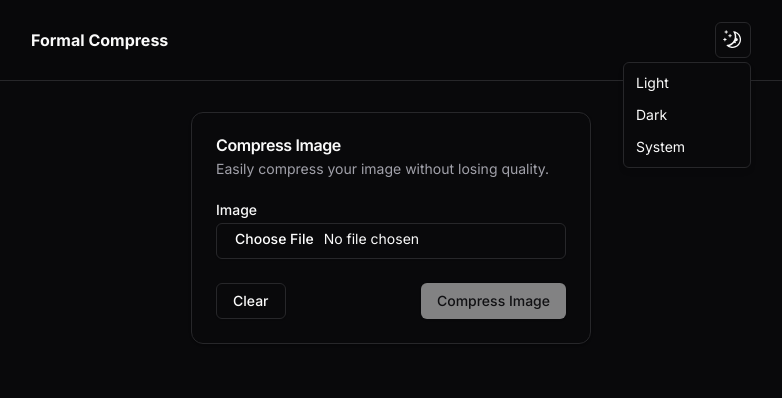
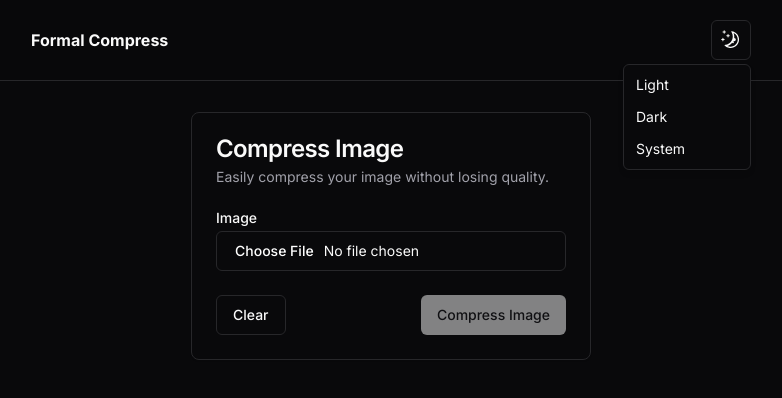
Before and after one commit to CanaryCoders/FormalCompress, a Next.js app: page / in a window 1280 px wide. Both pictures are taken after a click on the button "Toggle theme". Shown: the top 398 px of the page, without its empty margins (249-1031 px from the left). Built offline with nearby package versions, Linux system fonts and the light colour scheme.

Commit message:
Progressive blur

```diff
--- a/package.json
+++ b/package.json
@@ -18,6 +18,7 @@
     "browser-image-compression": "^2.0.2",
     "class-variance-authority": "^0.7.0",
     "clsx": "^2.1.1",
+    "lucide-react": "^0.400.0",
     "next": "14.2.4",
     "next-themes": "^0.3.0",
     "react": "^18",
--- a/src/app/layout.tsx
+++ b/src/app/layout.tsx
@@ -4,6 +4,7 @@ import "./globals.css";
 import { ThemeProvider } from "@/components/theme-provider";
 
 import { cn } from "@/lib/utils";
+import BlurLayers from "@/components/progressive-blur";
 
 const fontSans = FontSans({
   subsets: ["latin"],
@@ -36,6 +37,7 @@ export default function RootLayout({
           disableTransitionOnChange
         >
           {children}
+          <BlurLayers />
         </ThemeProvider>
       </body>
     </html>
--- /dev/null
+++ b/src/components/progressive-blur.tsx
@@ -0,0 +1,52 @@
+"use client";
+import React from "react";
+
+const blurLayers = [
+  { blur: 0, gradient: "0%, rgba(0, 0, 0, 1) 20%" },
+  { blur: 0.205761316872428, gradient: "10%, rgba(0, 0, 0, 1) 30%" },
+  { blur: 0.823045267489712, gradient: "20%, rgba(0, 0, 0, 1) 40%" },
+  { blur: 1.8518518518518516, gradient: "30%, rgba(0, 0, 0, 1) 50%" },
+  { blur: 3.292181069958848, gradient: "40%, rgba(0, 0, 0, 1) 60%" },
+  { blur: 5.144032921810701, gradient: "50%, rgba(0, 0, 0, 1) 70%" },
+  { blur: 7.4074074074074066, gradient: "60%, rgba(0, 0, 0, 1) 80%" },
+  { blur: 10.082304526748972, gradient: "70%, rgba(0, 0, 0, 1) 90%" },
+  { blur: 13.168724279835391, gradient: "80%, rgba(0, 0, 0, 1) 100%" },
+  { blur: 16.666666666666668, gradient: "90%, rgba(0, 0, 0, 1) 100%" },
+];
+
+const BlurLayers = () => {
+  return (
+    <div className="blur-container z-50">
+      {blurLayers.map((layer, index) => (
+        <div
+          key={index}
+          className="blur-layer"
+          style={{
+            backdropFilter: `blur(${layer.blur}px)`,
+            WebkitBackdropFilter: `blur(${layer.blur}px)`,
+            maskImage: `linear-gradient(to bottom, rgba(0, 0, 0, 0) ${layer.gradient})`,
+            WebkitMaskImage: `linear-gradient(to bottom, rgba(0, 0, 0, 0) ${layer.gradient})`,
+            zIndex: index + 1,
+          }}
+        />
+      ))}
+      <style jsx>{`
+        .blur-container {
+          position: fixed;
+          bottom: 0;
+          width: 100%;
+          height: 100px; /* Adjust the height as needed */
+        }
+
+        .blur-layer {
+          position: absolute;
+          inset: 0;
+          width: 100%;
+          height: 100%;
+        }
+      `}</style>
+    </div>
+  );
+};
+
+export default BlurLayers;
--- a/src/components/ui/button.tsx
+++ b/src/components/ui/button.tsx
@@ -5,26 +5,25 @@ import { cva, type VariantProps } from "class-variance-authority"
 import { cn } from "@/lib/utils"
 
 const buttonVariants = cva(
-  "inline-flex items-center justify-center whitespace-nowrap rounded-md text-sm font-medium transition-colors focus-visible:outline-none focus-visible:ring-1 focus-visible:ring-ring disabled:pointer-events-none disabled:opacity-50",
+  "inline-flex items-center justify-center whitespace-nowrap rounded-md text-sm font-medium ring-offset-background transition-colors focus-visible:outline-none focus-visible:ring-2 focus-visible:ring-ring focus-visible:ring-offset-2 disabled:pointer-events-none disabled:opacity-50",
   {
     variants: {
       variant: {
-        default:
-          "bg-primary text-primary-foreground shadow hover:bg-primary/90",
+        default: "bg-primary text-primary-foreground hover:bg-primary/90",
         destructive:
-          "bg-destructive text-destructive-foreground shadow-sm hover:bg-destructive/90",
+          "bg-destructive text-destructive-foreground hover:bg-destructive/90",
         outline:
-          "border border-input bg-background shadow-sm hover:bg-accent hover:text-accent-foreground",
+          "border border-input bg-background hover:bg-accent hover:text-accent-foreground",
         secondary:
-          "bg-secondary text-secondary-foreground shadow-sm hover:bg-secondary/80",
+          "bg-secondary text-secondary-foreground hover:bg-secondary/80",
         ghost: "hover:bg-accent hover:text-accent-foreground",
         link: "text-primary underline-offset-4 hover:underline",
       },
       size: {
-        default: "h-9 px-4 py-2",
-        sm: "h-8 rounded-md px-3 text-xs",
-        lg: "h-10 rounded-md px-8",
-        icon: "h-9 w-9",
+        default: "h-10 px-4 py-2",
+        sm: "h-9 rounded-md px-3",
+        lg: "h-11 rounded-md px-8",
+        icon: "h-10 w-10",
       },
     },
     defaultVariants: {
--- a/src/components/ui/card.tsx
+++ b/src/components/ui/card.tsx
@@ -9,7 +9,7 @@ const Card = React.forwardRef<
   <div
     ref={ref}
     className={cn(
-      "rounded-xl border bg-card text-card-foreground shadow",
+      "rounded-lg border bg-card text-card-foreground shadow-sm",
       className
     )}
     {...props}
@@ -35,7 +35,10 @@ const CardTitle = React.forwardRef<
 >(({ className, ...props }, ref) => (
   <h3
     ref={ref}
-    className={cn("font-semibold leading-none tracking-tight", className)}
+    className={cn(
+      "text-2xl font-semibold leading-none tracking-tight",
+      className
+    )}
     {...props}
   />
 ))
--- a/src/components/ui/dialog.tsx
+++ b/src/components/ui/dialog.tsx
@@ -2,7 +2,7 @@
 
 import * as React from "react"
 import * as DialogPrimitive from "@radix-ui/react-dialog"
-import { Cross2Icon } from "@radix-ui/react-icons"
+import { X } from "lucide-react"
 
 import { cn } from "@/lib/utils"
 
@@ -45,7 +45,7 @@ const DialogContent = React.forwardRef<
     >
       {children}
       <DialogPrimitive.Close className="absolute right-4 top-4 rounded-sm opacity-70 ring-offset-background transition-opacity hover:opacity-100 focus:outline-none focus:ring-2 focus:ring-ring focus:ring-offset-2 disabled:pointer-events-none data-[state=open]:bg-accent data-[state=open]:text-muted-foreground">
-        <Cross2Icon className="h-4 w-4" />
+        <X className="h-4 w-4" />
         <span className="sr-only">Close</span>
       </DialogPrimitive.Close>
     </DialogPrimitive.Content>
@@ -112,8 +112,8 @@ export {
   Dialog,
   DialogPortal,
   DialogOverlay,
+  DialogClose,
   DialogTrigger,
-  DialogClose,
   DialogContent,
   DialogHeader,
   DialogFooter,
--- a/src/components/ui/dropdown-menu.tsx
+++ b/src/components/ui/dropdown-menu.tsx
@@ -2,11 +2,7 @@
 
 import * as React from "react"
 import * as DropdownMenuPrimitive from "@radix-ui/react-dropdown-menu"
-import {
-  CheckIcon,
-  ChevronRightIcon,
-  DotFilledIcon,
-} from "@radix-ui/react-icons"
+import { Check, ChevronRight, Circle } from "lucide-react"
 
 import { cn } from "@/lib/utils"
 
@@ -38,7 +34,7 @@ const DropdownMenuSubTrigger = React.forwardRef<
     {...props}
   >
     {children}
-    <ChevronRightIcon className="ml-auto h-4 w-4" />
+    <ChevronRight className="ml-auto h-4 w-4" />
   </DropdownMenuPrimitive.SubTrigger>
 ))
 DropdownMenuSubTrigger.displayName =
@@ -69,8 +65,7 @@ const DropdownMenuContent = React.forwardRef<
       ref={ref}
       sideOffset={sideOffset}
       className={cn(
-        "z-50 min-w-[8rem] overflow-hidden rounded-md border bg-popover p-1 text-popover-foreground shadow-md",
-        "data-[state=open]:animate-in data-[state=closed]:animate-out data-[state=closed]:fade-out-0 data-[state=open]:fade-in-0 data-[state=closed]:zoom-out-95 data-[state=open]:zoom-in-95 data-[side=bottom]:slide-in-from-top-2 data-[side=left]:slide-in-from-right-2 data-[side=right]:slide-in-from-left-2 data-[side=top]:slide-in-from-bottom-2",
+        "z-50 min-w-[8rem] overflow-hidden rounded-md border bg-popover p-1 text-popover-foreground shadow-md data-[state=open]:animate-in data-[state=closed]:animate-out data-[state=closed]:fade-out-0 data-[state=open]:fade-in-0 data-[state=closed]:zoom-out-95 data-[state=open]:zoom-in-95 data-[side=bottom]:slide-in-from-top-2 data-[side=left]:slide-in-from-right-2 data-[side=right]:slide-in-from-left-2 data-[side=top]:slide-in-from-bottom-2",
         className
       )}
       {...props}
@@ -112,7 +107,7 @@ const DropdownMenuCheckboxItem = React.forwardRef<
   >
     <span className="absolute left-2 flex h-3.5 w-3.5 items-center justify-center">
       <DropdownMenuPrimitive.ItemIndicator>
-        <CheckIcon className="h-4 w-4" />
+        <Check className="h-4 w-4" />
       </DropdownMenuPrimitive.ItemIndicator>
     </span>
     {children}
@@ -135,7 +130,7 @@ const DropdownMenuRadioItem = React.forwardRef<
   >
     <span className="absolute left-2 flex h-3.5 w-3.5 items-center justify-center">
       <DropdownMenuPrimitive.ItemIndicator>
-        <DotFilledIcon className="h-4 w-4 fill-current" />
+        <Circle className="h-2 w-2 fill-current" />
       </DropdownMenuPrimitive.ItemIndicator>
     </span>
     {children}
--- a/src/components/ui/input.tsx
+++ b/src/components/ui/input.tsx
@@ -11,7 +11,7 @@ const Input = React.forwardRef<HTMLInputElement, InputProps>(
       <input
         type={type}
         className={cn(
-          "flex h-9 w-full rounded-md border border-input bg-transparent px-3 py-1 text-sm shadow-sm transition-colors file:border-0 file:bg-transparent file:text-sm file:font-medium placeholder:text-muted-foreground focus-visible:outline-none focus-visible:ring-1 focus-visible:ring-ring disabled:cursor-not-allowed disabled:opacity-50",
+          "flex h-10 w-full rounded-md border border-input bg-background px-3 py-2 text-sm ring-offset-background file:border-0 file:bg-transparent file:text-sm file:font-medium placeholder:text-muted-foreground focus-visible:outline-none focus-visible:ring-2 focus-visible:ring-ring focus-visible:ring-offset-2 disabled:cursor-not-allowed disabled:opacity-50",
           className
         )}
         ref={ref}
```
Also changed, not shown: components.json, 1 other file (tests, documents, lock files or other folders).
